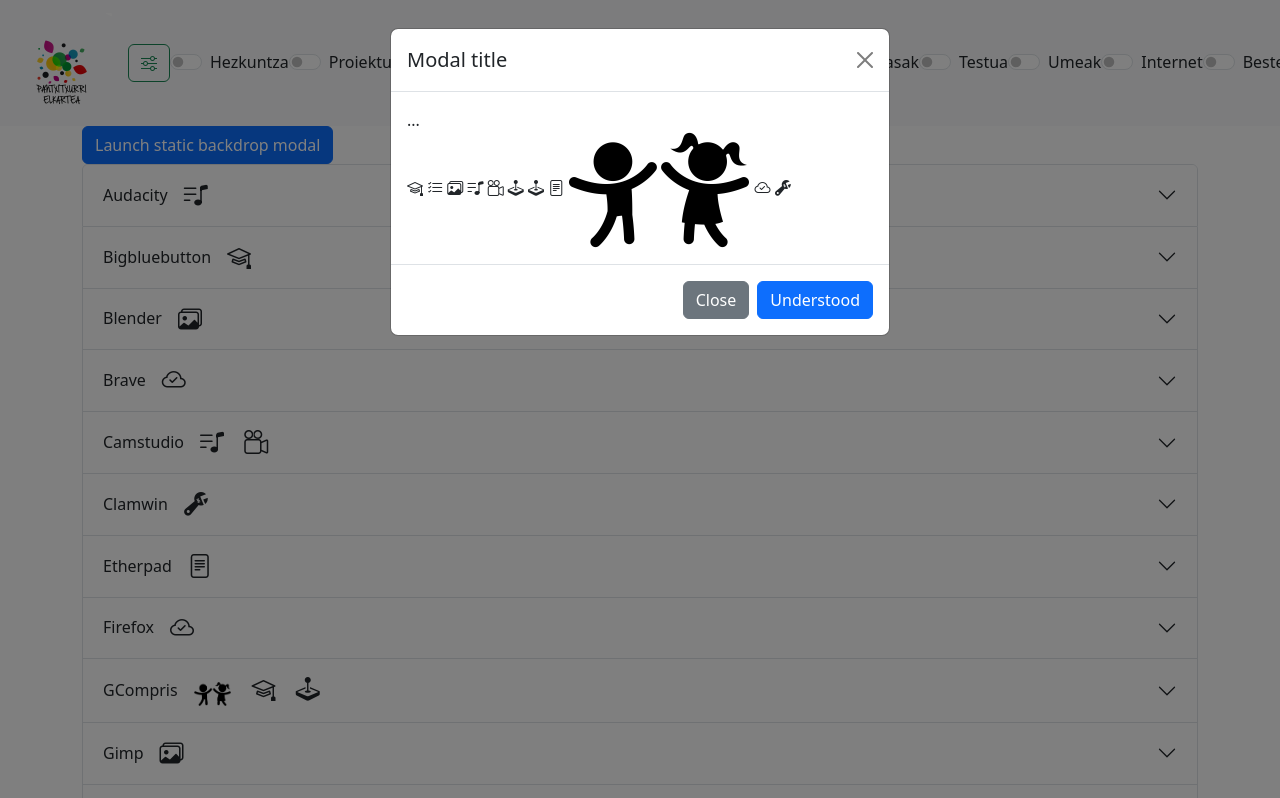
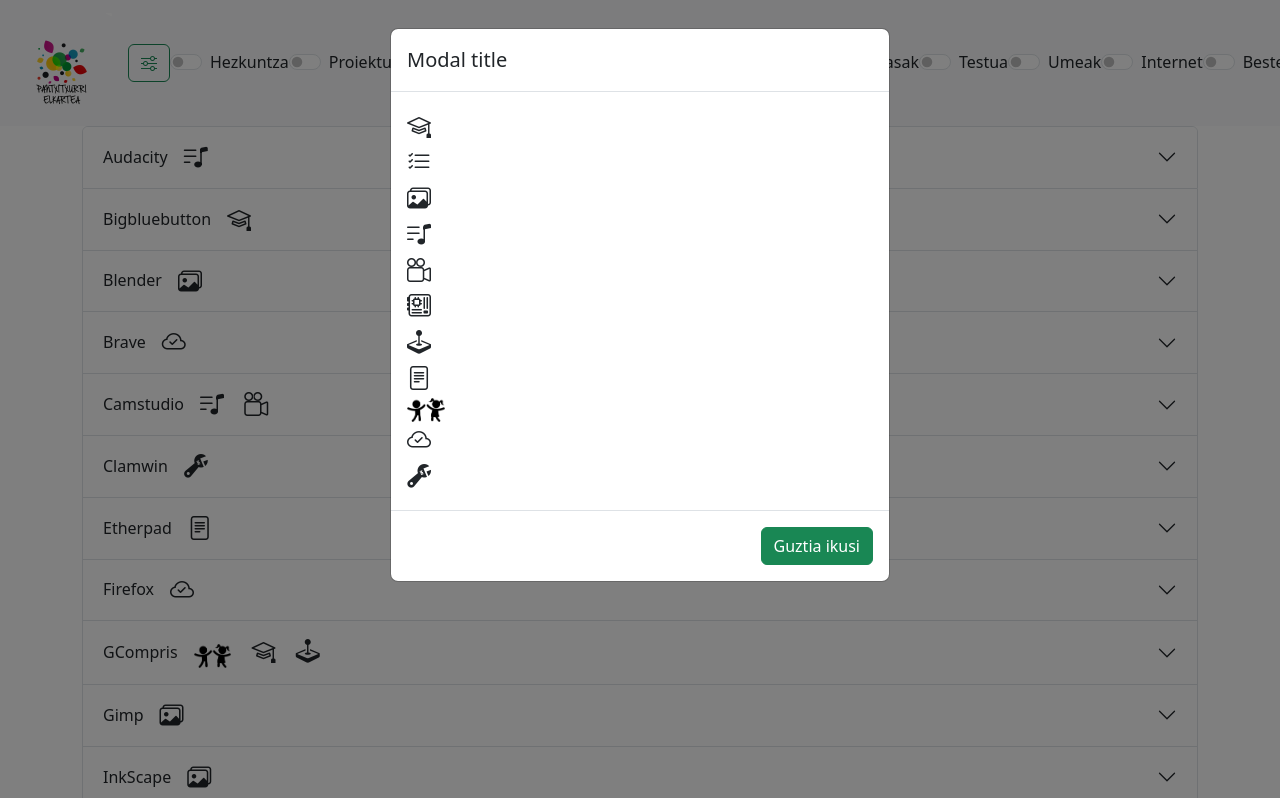
Before and after one commit to pantxitxurri/pantxitxurri, a website with bundled scripts: page list.html in a window 1280 px wide. Both pictures are taken after a click on the button "Show filters". Shown: the top 798 px of the page. Built offline with nearby package versions, Linux system fonts and the light colour scheme.

Commit message:
Funcionando filtros en modal

```diff
--- a/data.js
+++ b/data.js
@@ -1,47 +1,47 @@
 export const LABELS_MAP = {
   EDUC: {
     name: "Hezkuntza",
-    bsEl: ' <i class="bi bi-mortarboard" ></i>',
+    bsEl: '<i class="bi bi-mortarboard" ></i>',
   },
   PROJ: {
     name: "Proiektuak",
-    bsEl: ' <i class="bi bi-list-check" ></i>',
+    bsEl: '<i class="bi bi-list-check" ></i>',
   },
   DESI: {
     name: "Diseinua",
-    bsEl: ' <i class="bi bi-images" ></i>',
+    bsEl: '<i class="bi bi-images" ></i>',
   },
   AUDI: {
     name: "Audio",
-    bsEl: ' <i class="bi bi-music-note-list" ></i>',
+    bsEl: '<i class="bi bi-music-note-list" ></i>',
   },
   VIDE: {
     name: "Bideo",
-    bsEl: ' <i class="bi bi-camera-reels" ></i>',
+    bsEl: '<i class="bi bi-camera-reels" ></i>',
   },
   PROG: {
     name: "Programazioa",
-    bsEl: ' <i class="bi bi-joystick" ></i>',
+    bsEl: '<i class="bi bi-motherboard"></i>',
   },
   PLAY: {
     name: "Jolasak",
-    bsEl: ' <i class="bi bi-joystick" ></i>',
+    bsEl: '<i class="bi bi-joystick" ></i>',
   },
   TEXT: {
     name: "Testua",
-    bsEl: ' <i class="bi bi-file-text" ></i>',
+    bsEl: '<i class="bi bi-file-text" ></i>',
   },
   CHIL: {
     name: "Umeak",
-    bsEl: ' <img src="./images/childs.png" >',
+    bsEl: '<img src="./images/childs.png" >',
   },
   WEB: {
     name: "Internet",
-    bsEl: ' <i class="bi bi-cloud-check" ></i>',
+    bsEl: '<i class="bi bi-cloud-check" ></i>',
   },
   OTHE: {
     name: "Bestelakoak",
-    bsEl: ' <i class="bi bi-wrench-adjustable" ></i>',
+    bsEl: '<i class="bi bi-wrench-adjustable" ></i>',
   },
 };
 const data = [
--- a/js/DataHandler.js
+++ b/js/DataHandler.js
@@ -1,97 +1,96 @@
-import data,{LABELS_MAP}from "../data.js";
+import data, { LABELS_MAP } from "../data.js";
 
-
-
-
-class Resource{
+class Resource {
   #resource;
-  #findLabel = targetLabel => this.#resource.labels.find(label=>label===targetLabel);
-  constructor(resource){
+  #findLabel = targetLabel => this.#resource.labels.find(label => label === targetLabel);
+  constructor(resource) {
     this.#resource = resource;
   }
-  get name(){
-    return this.#resource.name || ""
+  get name() {
+    return this.#resource.name || "";
   }
-  get description(){
+  get description() {
     return this.#resource.description || "Ez da deskribapenik aurkitu...";
   }
-  get url(){
-    return this.#resource.url || "#"
+  get url() {
+    return this.#resource.url || "#";
   }
-  get isForChilds(){
-    return this.#findLabel("CHIL")
+  get isForChilds() {
+    return this.#findLabel("CHIL");
   }
-  get isForWeb(){
-    return this.#findLabel("WEB")
+  get isForWeb() {
+    return this.#findLabel("WEB");
   }
-  get isEducative(){
-    return this.#findLabel("EDUC")
+  get isEducative() {
+    return this.#findLabel("EDUC");
   }
-  get isForAudio(){
-    return this.#findLabel("AUDI")
+  get isForAudio() {
+    return this.#findLabel("AUDI");
   }
-  get isForVideo(){
-    return this.#findLabel("VIDE")
+  get isForVideo() {
+    return this.#findLabel("VIDE");
   }
-  get isForDesign(){
-    return this.#findLabel("DESI")
+  get isForDesign() {
+    return this.#findLabel("DESI");
   }
 
-  get isForTextEdition(){
-    return this.#findLabel("TEXT")
-
+  get isForTextEdition() {
+    return this.#findLabel("TEXT");
   }
-  get isForProjects(){
-    return this.#findLabel("PROJ")
-
+  get isForProjects() {
+    return this.#findLabel("PROJ");
   }
-  get isForPlaying(){
-    return this.#findLabel("PLAY")
+  get isForPlaying() {
+    return this.#findLabel("PLAY");
   }
-  get isForOtherThings(){
-    return this.#findLabel("OTHE")
+  get isForOtherThings() {
+    return this.#findLabel("OTHE");
   }
-  hasLabel(targetLabel){
+  hasLabel(targetLabel) {
     return this.#findLabel(targetLabel);
   }
 }
 
-export default class DataHandler{
-  static #resources = data.sort((el1, el2)=>el1.name>el2.name ?1 :-1).map(el => new Resource(el));
-  static #filteredResources = ()=> {
-    const resourceMap= new Map(); //Para evitar duplicados
-    for(let label of this.#filters){
-      for(let resource of this.#resources){
-        if(resource.hasLabel(label)){
-         resourceMap.set(resource.name, resource)
-
+export default class DataHandler {
+  static #resources = data.sort((el1, el2) => (el1.name > el2.name ? 1 : -1)).map(el => new Resource(el));
+  static #filteredResources = () => {
+    const resourceMap = new Map(); //Para evitar duplicados
+    for (let label of this.#filters) {
+      for (let resource of this.#resources) {
+        if (resource.hasLabel(label)) {
+          resourceMap.set(resource.name, resource);
         }
       }
     }
     return resourceMap.values();
+  };
+  static #filters = new Set();
+  static get data() {
+    // console.log(this.#filters, this.#resources.length)
+    return this.#filters.size ? this.#filteredResources() : this.#resources;
   }
-  static #filters = new Set();
-  static get data(){
-    // console.log(this.#filters, this.#resources.length)
-    return this.#filters.size ? this.#filteredResources() : this.#resources ;
-
-  }
-  static addFilter(label){
+  static addFilter(label) {
     this.#filters.add(label);
 
+    console.log(this.#filters);
     return this;
   }
 
-  static removeFilter(label){
+  static removeFilter(label) {
     this.#filters.delete(label);
     return this;
   }
+  static set filter(label) {
+    this.clearFilters();
+    this.#filters.add(label);
+    // console.log(this.#filteredResources());
+  }
 
-  static clearFilters(){
+  static clearFilters() {
     this.#filters.clear();
     return this;
   }
-  static get labels(){
-    return LABELS_MAP
+  static get labels() {
+    return LABELS_MAP;
   }
 }
--- a/js/helpers.js
+++ b/js/helpers.js
@@ -34,15 +34,18 @@
   parentNode.append(accordion.getEl());
 }
 
-export function handleFilters(parentEl, data, callback) {
-  // console.log(data);
-  const div = document.createElement("div");
+export function showFilters(parentEl, data, activeFilter) {
+  // console.log(activeFilter);
+  parentEl.innerHTML = "";
   for (let el in data) {
+    const div = document.createElement("div");
+    if (el === activeFilter) div.classList.add("alert", "alert-success");
     const label = data[el];
-    console.log(label.bsEl || `${label.name}\n`);
+    div.dataset.filterLabel = el;
     div.innerHTML += label.bsEl || `${label.name}\n`;
+    if (div.firstChild.dataset) div.firstChild.dataset.filterLabel = el;
+    parentEl.append(div);
   }
-  parentEl.append(div);
 }
 
 export function createDOMEl(type, className = "") {
--- a/js/index.js
+++ b/js/index.js
@@ -1,16 +1,46 @@
 import { LABELS_MAP } from "../data.js";
 import DataHandler from "./DataHandler.js";
-import { handleFilters, showAccordion } from "./helpers.js";
+import { showAccordion, showFilters } from "./helpers.js";
 import AppModal from "./Modal.js";
 
 const container = document.querySelector(".container");
 const filterBtn = document.getElementById("filterBtn");
 const modal = window.bootstrap.Modal.getOrCreateInstance("#appModal");
-//Creamos el modal que es único para toda la aplicación (Singleton)
+let activeFilter;
+const clearFiltersBtn = document.getElementById("clearFilters");
+
+const clearFilters = () => {
+  console.log("clear");
+  DataHandler.clearFilters();
+  activeFilter = null;
+  document.querySelector(".accordion")?.remove();
+  showAccordion(container, DataHandler.data);
+  modal.hide();
+};
+
+const handleFilter = filterLabel => {
+  document.querySelector(".accordion")?.remove();
+  DataHandler.filter = filterLabel;
+  // console.log(DataHandler.data);
+  modal.hide();
+  clearFiltersBtn.removeEventListener("click", clearFilters);
+  document.querySelector(".accordion")?.remove();
+  showAccordion(container, DataHandler.data);
+};
 
 filterBtn.addEventListener("click", () => {
+  // console.log(clearFiltersBtn);
+  clearFiltersBtn.addEventListener("click", clearFilters);
   modal.show();
-  handleFilters(document.querySelector(".modal-body"), LABELS_MAP);
+  const modalBody = document.querySelector(".modal-body").addEventListener("click", ({ target }) => {
+    // console.log(target.dataset);
+    if (target?.dataset.filterLabel) {
+      activeFilter = target?.dataset.filterLabel;
+      handleFilter(activeFilter);
+    }
+  });
+
+  showFilters(document.querySelector(".modal-body"), LABELS_MAP, activeFilter);
 });
 
 const navbar = document.querySelector(".collapse.navbar-collapse");
--- a/list-styles.css
+++ b/list-styles.css
@@ -1,13 +1,19 @@
-.accordion-items-container *{
+.accordion-items-container * {
   margin-left: 1rem;
 }
 
 .accordion-items-container .bi {
   font-size: 1.5rem;
 }
+.modal-body .bi {
+  font-size: 1.5rem;
+}
 .accordion-items-container img {
   height: 1.5rem;
 }
- .navbar{
+.modal-body img {
+  height: 1.5rem;
+}
+.navbar {
   background-color: red;
 }
--- a/list.html
+++ b/list.html
@@ -31,8 +31,8 @@
       </div>
     </nav>
     <div class="container">
-      <!-- Button trigger modal -->
-      <button type="button" class="btn btn-primary" data-bs-toggle="modal" data-bs-target="#appModal">Launch static backdrop modal</button>
+      <!-- Button trigger modal
+      <button type="button" class="btn btn-primary" data-bs-toggle="modal" data-bs-target="#appModal">Launch static backdrop modal</button>-->
 
       <!-- Modal -->
       <div
@@ -48,12 +48,12 @@
           <div class="modal-content">
             <div class="modal-header">
               <h1 class="modal-title fs-5" id="staticBackdropLabel">Modal title</h1>
-              <button type="button" class="btn-close" data-bs-dismiss="modal" aria-label="Close"></button>
+              <!-- <button type="button" class="btn-close" data-bs-dismiss="modal" aria-label="Close"></button> -->
             </div>
             <div class="modal-body">...</div>
             <div class="modal-footer">
-              <button type="button" class="btn btn-secondary" data-bs-dismiss="modal">Close</button>
-              <button type="button" class="btn btn-primary">Understood</button>
+              <!-- <button type="button" class="btn btn-secondary" data-bs-dismiss="modal">Close</button> -->
+              <button id="clearFilters" type="button" class="btn btn-success">Guztia ikusi</button>
             </div>
           </div>
         </div>
```
Lines whose indentation alone changed are shown as unchanged.
